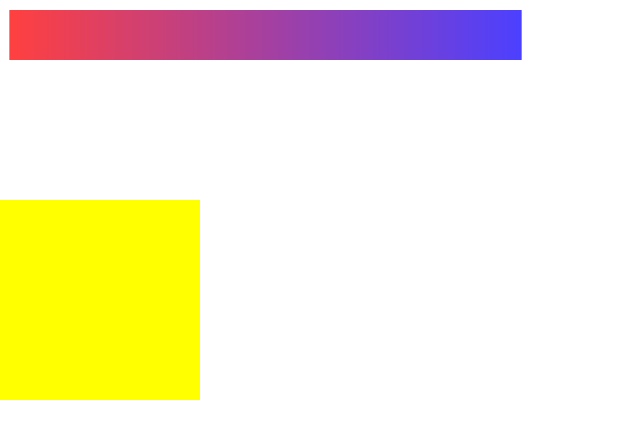
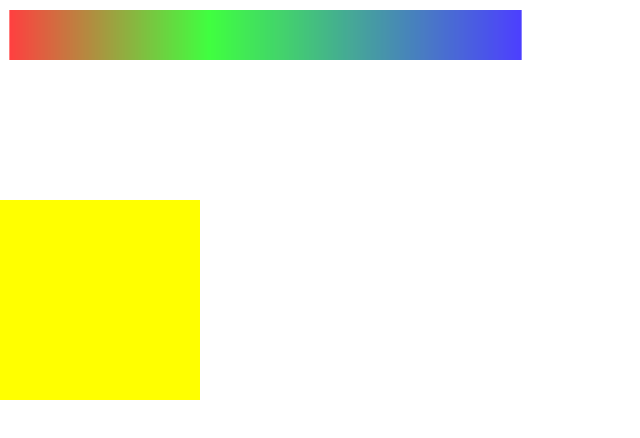
Before and after one commit to nicu-chiciuc/rainbowy.js, a website: page index.html in a window 1280 px wide. Shown: the whole page, without its empty margins (0-640 px from the left). Drawn offline with Linux system fonts and the light colour scheme.

```diff
--- a/index.html
+++ b/index.html
@@ -27,12 +27,12 @@
 
 			var rain = new Rainbow('#ff0000', '#1100ff')
 			rain.setMinMax(0, 512 - 1)
-			// rain.putHexColorAt(200, '#00ff00')
+			rain.putColorAt(200, '#00ff00')
 
 
 			drawRain = function (x, y) {
 				for (var i = 0; i < 512; i ++) {
-					var c = rain.getRgbaColorAt(i)
+					var c = rain.getColorAt(i, 'hex')
 					drawLine(x+i*1, y, x+i*1, y+50, c, 1)
 				}
 			}
@@ -77,7 +77,7 @@
 
 			window.onclick = function () {
 				console.log('hello')
-				rain.removeColorAt(1)
+				rain.removeColorAtIndex(1)
 				drawRain()
 			}
 		}
--- a/rainbow.js
+++ b/rainbow.js
@@ -3,7 +3,7 @@
 
 	var Rainbow = (function () {
 		function Rainbow (startColor, endColor) {
-			this.core = new RainbowCore(Utils.hexToColor(startColor), Utils.hexToColor(endColor))
+			this.core = new RainbowCore(Color.hexToColor(startColor), Color.hexToColor(endColor))
 
 			this.minNum = 0
 			this.maxNum = 1
@@ -14,48 +14,27 @@
 			this.maxNum = maxNum
 		}
 
-		Rainbow.prototype.getColorAt = function (pos) {
-			Utils.checkPosBetween(pos, this.minNum, this.maxNum)
+		Rainbow.prototype.getColorAt = function (pos, type) {
+			Check.checkPosBetween(pos, this.minNum, this.maxNum)
 
 			var realPos = Utils.invApplyPosition(pos, this.minNum, this.maxNum, Utils.identityFunc)
-			return this.core.coreGetColorAt( realPos )
-		}
-
-		Rainbow.prototype.getHexColorAt = function (pos) {
-			return Utils.colorToHex( this.getColorAt(pos) )
-		}
-
-		Rainbow.prototype.getRgbaColorAt = function (pos) {
-			return Utils.colorToRgba( this.getColorAt(pos) )
-		}
-
-		Rainbow.prototype.getRgbColorAt = function (pos) {
-			return Utils.colorToRgb( this.getColorAt(pos) )
+			var color = this.core.coreGetColorAt( realPos )
+			return Color.colorTo(color, type)
 		}
 
 		Rainbow.prototype.putColorAt = function (pos, color, func) {
-			Utils.checkPosBetween(pos, this.minNum, this.maxNum)
-			Utils.checkGoodColor(color)
+			Check.checkPosBetween(pos, this.minNum, this.maxNum)
 			func = func || Utils.identityFunc
 
 			var realPos = Utils.invApplyPosition(pos, this.minNum, this.maxNum, Utils.identityFunc)
-			this.core.corePutColorAt(realPos, color, func)
-		}
+			var colorType = Color.getColorType(color)
+			var realColor = Color.fromColor(color, colorType)
 
-		Rainbow.prototype.putHexColorAt = function (pos, hexColor, func) {
-			this.putColorAt(pos, Utils.hexToColor(hexColor), func)
-		}
-
-		Rainbow.prototype.putRgbaColorAt = function (pos, rgbaColor, func) {
-			this.putColorAt(pos, Utils.rgbaToColor(hexColor), func)
-		}
-
-		Rainbow.prototype.putRgbColorAt = function (pos, rgbaColor, func) {
-			this.putColorAt(pos, Utils.rgbToColor(hexColor), func)
+			this.core.corePutColorAt(realPos, realColor, func)
 		}
 
 		Rainbow.prototype.removeColorAtIndex = function (index) {
-			Utils.checkPosBetween(index, 1, this.core.checkpoints.length-2)
+			Check.checkPosBetween(index, 1, this.core.checkpoints.length-2)
 
 			this.core.checkpoints.splice(index, 1)
 		}
@@ -65,15 +44,15 @@
 
 	var RainbowCore = (function () {
 		function RainbowCore (startColor, endColor) {
-			Utils.checkGoodColor(startColor)
-			Utils.checkGoodColor(endColor)
+			Check.checkGoodColor(startColor)
+			Check.checkGoodColor(endColor)
 
 			this.checkpoints = [{pos: 0, color: startColor}, {pos: 1, color: endColor}]
 			this.transitions = [ Utils.identityFunc ]
 		}
 
 		RainbowCore.prototype.coreGetColorAt = function (pos) {
-			Utils.checkPosBetween(pos)
+			Check.checkPosBetween(pos)
 
 			var floorCheckpoint = this.getFloorCheckpoint(pos)
 			var startColor = this.checkpoints[ floorCheckpoint ].color
@@ -99,8 +78,8 @@
 		}
 
 		RainbowCore.prototype.corePutColorAt = function (pos, color, func) {
-			Utils.checkPosBetween(pos, 0, 1)
-			Utils.checkGoodColor(color)
+			Check.checkPosBetween(pos, 0, 1)
+			Check.checkGoodColor(color)
 			func = func || Utils.identityFunc
 
 
@@ -110,7 +89,7 @@
 		}
 
 		RainbowCore.prototype.getFloorCheckpoint = function (pos) {
-			Utils.checkPosBetween(pos, 0, 1)
+			Check.checkPosBetween(pos, 0, 1)
 
 			var len = this.checkpoints.length
 			for (var i = 0; i < len; i++)
@@ -129,7 +108,7 @@
 			},
 
 		applyPosition : function (pos01, start, end, func) {
-				Utils.checkPosBetween(pos01, 0, 1)
+				Check.checkPosBetween(pos01, 0, 1)
 				func = func || Utils.identityFunc
 
 				var fun = func(pos01)
@@ -139,7 +118,7 @@
 			},
 
 		invApplyPosition : function (pos01, start01, end01, func) {
-				Utils.checkPosBetween(pos01, start01, end01)
+				Check.checkPosBetween(pos01, start01, end01)
 				func = func || Utils.identityFunc
 
 				return (pos01 - start01) / (end01 - start01)
@@ -155,90 +134,6 @@
 					return pos
 			},
 
-		checkPosBetween : function (pos, min, max) {
-				if (pos < min || pos > max)
-					throw new Error("A good position should be between " + min + " and " + max)
-			},
-
-		checkGoodColor : function (color) {
-				if (!(Array.isArray(color) && color.length == 4))
-					throw new Error("Invalid color, a color should be an array with exactly 4 elements")
-
-				for (var i = 0; i < 3; i++)
-					Utils.checkPosBetween(color[i], 0, 255)
-
-				Utils.checkPosBetween(color[3], 0, 1)
-			},
-
-		numToHex : function (c) {
-				var hex = c.toString(16);
-				return hex.length == 1 ? "0" + hex : hex;
-			},
-
-		colorToHex : function (col) {
-				return "#" + Utils.numToHex(parseInt(col[0])) + Utils.numToHex(parseInt(col[1])) + Utils.numToHex(parseInt(col[2]));
-			},
-
-		hexRegex : /^#?([a-f\d]{2})([a-f\d]{2})([a-f\d]{2})$/i,
-
-		hexToColor : function (hex) {
-				var result = Utils.hexRegex.exec(hex);
-				if (result)
-					return [
-						parseInt(result[1], 16),
-						parseInt(result[2], 16),
-						parseInt(result[3], 16),
-						1
-					]
-				else
-					throw Error("Invalid hex color.")
-			},
-
-		rgbaRegex : /^rgba\((\d+),(\d+),(\d+),(\d*\.\d*)\)$/i,
-
-		rgbaToColor : function (rgba) {
-				rgba = rgba.replace(/\s/g, "")
-				var result = rgbaRegex.exec(rgba)
-
-				var ret = [
-					parseInt(result[1]),
-					parseInt(result[2]),
-					parseInt(result[3]),
-					parseFloat(result[4])
-				]
-
-				return ret
-			},
-
-		rgbRegex : /^rgb\((\d+),(\d+),(\d+)\)$/i,
-
-		rgbToColor : function (rgb) {
-				rgb = rgb.replace(/\s/g, "")
-				var result = rgbRegex3.exec(rgb)
-
-				var ret = [
-					parseInt(result[1]),
-					parseInt(result[2]),
-					parseInt(result[3])
-				]
-
-				return ret
-			},
-
-		colorToRgba : function (col) {
-				return "rgba(" +
-					parseInt(col[0]) + ", " +
-					parseInt(col[1]) + ", " +
-					parseInt(col[2]) + ", " +
-					parseInt(col[3]) + ")"
-			},
-
-		colorToRgb : function (col) {
-			return "rgb(" +
-				parseInt(col[0]) + ", " +
-				parseInt(col[1]) + ", " +
-				parseInt(col[2]) + ")"
-		},
 
 		getBezier01 : function (x, x1, y1) {
 				var t = (-x1 + Math.sqrt(x1*x1 + x*(1-2*x1))) / (1-2*x1)
@@ -291,8 +186,124 @@
 			},
 	}
 
+	var Check = {
+		checkPosBetween : function (pos, min, max) {
+				if (pos < min || pos > max)
+					throw new Error("A good position should be between " + min + " and " + max)
+			},
+
+		checkGoodColor : function (color) {
+				if (!(Array.isArray(color) && color.length == 4))
+					throw new Error("Invalid color, a color should be an array with exactly 4 elements")
+
+				for (var i = 0; i < 3; i++)
+					Check.checkPosBetween(color[i], 0, 255)
+
+				Check.checkPosBetween(color[3], 0, 1)
+			},
+	}
+
+	var Color = {
+		numToHex : function (c) {
+				var hex = c.toString(16);
+				return hex.length == 1 ? "0" + hex : hex;
+			},
+
+		colorToHex : function (col) {
+				return "#" + Color.numToHex(parseInt(col[0])) + Color.numToHex(parseInt(col[1])) + Color.numToHex(parseInt(col[2]));
+			},
+
+		hexRegex : /^#?([a-f\d]{2})([a-f\d]{2})([a-f\d]{2})$/i,
+
+		hexToColor : function (hex) {
+				var result = Color.hexRegex.exec(hex);
+				if (result)
+					return [
+						parseInt(result[1], 16),
+						parseInt(result[2], 16),
+						parseInt(result[3], 16),
+						1
+					]
+				else
+					throw Error("Invalid hex color.")
+			},
+
+		rgbaRegex : /^rgba\((\d+),(\d+),(\d+),(\d*\.\d*)\)$/i,
+
+		rgbaToColor : function (rgba) {
+				rgba = rgba.replace(/\s/g, "")
+				var result = Color.rgbaRegex.exec(rgba)
+
+				var ret = [
+					parseInt(result[1]),
+					parseInt(result[2]),
+					parseInt(result[3]),
+					parseFloat(result[4])
+				]
+
+				return ret
+			},
+
+		rgbRegex : /^rgb\((\d+),(\d+),(\d+)\)$/i,
+
+		rgbToColor : function (rgb) {
+				rgb = rgb.replace(/\s/g, "")
+				var result = rgbRegex3.exec(rgb)
+
+				var ret = [
+					parseInt(result[1]),
+					parseInt(result[2]),
+					parseInt(result[3])
+				]
+
+				return ret
+			},
+
+		colorToRgba : function (col) {
+				return "rgba(" +
+					parseInt(col[0]) + ", " +
+					parseInt(col[1]) + ", " +
+					parseInt(col[2]) + ", " +
+					parseInt(col[3]) + ")"
+			},
+
+		colorToRgb : function (col) {
+			return "rgb(" +
+				parseInt(col[0]) + ", " +
+				parseInt(col[1]) + ", " +
+				parseInt(col[2]) + ")"
+		},
+
+		getColorType : function (col) {
+			if (Color.hexRegex.test(col)) return 'hex'
+			if (Color.rgbaRegex.test(col)) return 'rgba'
+			if (Color.rgbRegex.test(col)) return 'rgb'
+			return undefined
+		},
+
+		fromColor : function (color, colorType) {
+			switch (colorType) {
+				case 'hex' : return Color.hexToColor( color )
+				case 'rgba' : return Color.rgbaToColor( color )
+				case 'rgb' : return Color.rgbToColor( color )
+				default : return color
+			}
+		},
+
+		colorTo : function (color, colorType) {
+			switch (colorType) {
+				case 'hex' : return Color.colorToHex( color )
+				case 'rgba' : return Color.colorToRgba( color )
+				case 'rgb' : return Color.colorToRgb( color )
+				default : return color
+			}
+		},
+	}
 
 	Rainbow.Utils = Utils
+	Rainbow.Check = Check
+	Rainbow.Color = Color
+	Rainbow.RainbowCore = RainbowCore
 
 	return Rainbow
 })()
```
Also changed, not shown: package.json (added, +29 -0 lines).
